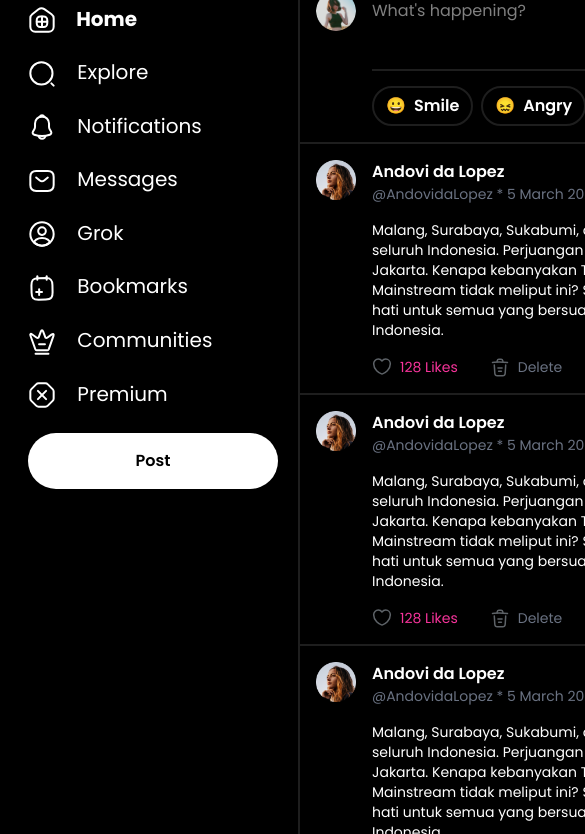
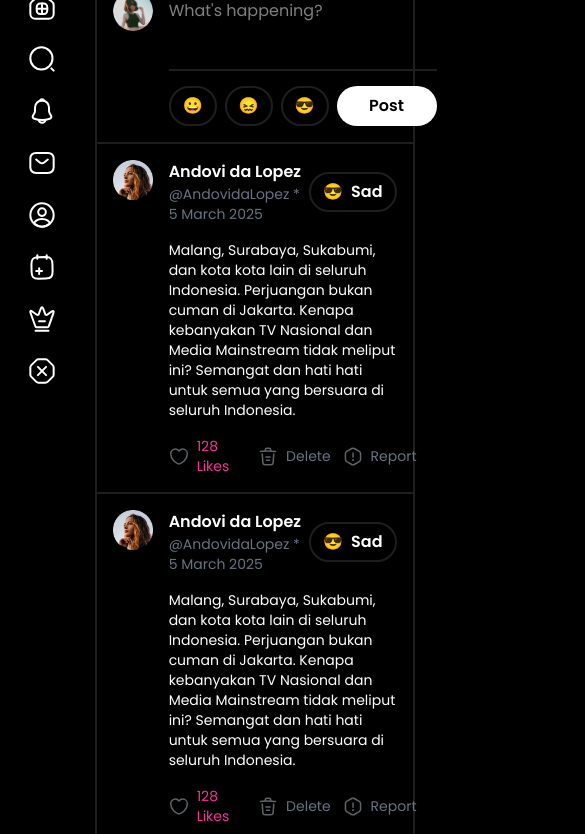
Before and after one commit to balbaal/twittr, a website: page public/index.html in a window 390 px wide. Shown: the part 87-921 px from the top of the page, 585 px wide, since content can reach past the window. Drawn offline with Linux system fonts and the light colour scheme.

Commit message:
fix: responsive

```diff
--- a/public/index.html
+++ b/public/index.html
@@ -16,7 +16,77 @@
   </head>
   <body class="bg-black text-white">
     <div class="max-w-7xl mx-auto flex flex-row gap-5 h-screen px-7">
-      <section class="min-w-[250px] flex flex-col gap-3 pt-8">
+      <!-- Mobile View -->
+      <section class="xl:hidden">
+        <h1 class="text-3xl font-bold py-4">tw.</h1>
+        <ul class="-ml-3">
+          <li class="py-3">
+            <a
+              href="#"
+              class="hover:bg-gray-dark rounded-full pl-3 pr-6 py-3 hover:duration-300"
+            >
+              <img src="assets/home-hashtag.svg" class="h-7 w-7 inline" />
+            </a>
+          </li>
+          <li class="py-3">
+            <a
+              href="#"
+              class="hover:bg-gray-dark rounded-full pl-3 pr-6 py-3 hover:duration-300"
+            >
+              <img src="assets/search-normal.svg" class="h-7 w-7 inline" />
+            </a>
+          </li>
+          <li class="py-3">
+            <a
+              href="#"
+              class="hover:bg-gray-dark rounded-full pl-3 pr-6 py-3 hover:duration-300"
+            >
+              <img src="assets/notification.svg" class="h-7 w-7 inline" />
+            </a>
+          </li>
+          <li class="py-3">
+            <a
+              href="#"
+              class="hover:bg-gray-dark rounded-full pl-3 pr-6 py-3 hover:duration-300"
+            >
+              <img src="assets/sms.svg" class="h-7 w-7 inline" />
+            </a>
+          </li>
+          <li class="py-3">
+            <a
+              href="#"
+              class="hover:bg-gray-dark rounded-full pl-3 pr-6 py-3 hover:duration-300"
+            >
+              <img src="assets/profile-circle.svg" class="h-7 w-7 inline" />
+            </a>
+          </li>
+          <li class="py-3">
+            <a
+              href="#"
+              class="hover:bg-gray-dark rounded-full pl-3 pr-6 py-3 hover:duration-300"
+            >
+              <img src="assets/note-add.svg" class="h-7 w-7 inline" />
+            </a>
+          </li>
+          <li class="py-3">
+            <a
+              href="#"
+              class="hover:bg-gray-dark rounded-full pl-3 pr-6 py-3 hover:duration-300"
+            >
+              <img src="assets/crown-light.svg" class="h-7 w-7 inline" />
+            </a>
+          </li>
+          <li class="py-3">
+            <a
+              href="#"
+              class="hover:bg-gray-dark rounded-full pl-3 pr-6 py-3 hover:duration-300"
+            >
+              <img src="assets/group.svg" class="h-7 w-7 inline" />
+            </a>
+          </li>
+        </ul>
+      </section>
+      <section class="hidden min-w-[250px] xl:flex flex-col gap-3 mt-4">
         <h1 class="text-3xl font-bold">twittr.</h1>
         <ul class="text-xl -ml-3">
           <li class="py-3">
@@ -131,29 +201,29 @@
               placeholder="What's happening?"
               class="w-full h-20 focus:h-36 resize-none focus:outline-none focus:font-semibold focus:duration-300 pt-2 border-b-2 border-line mb-2"
             ></textarea>
-            <div class="flex flex-row justify-between items-center">
+            <div class="flex items-center gap-2 flex-row justify-between">
               <div class="flex gap-2">
                 <div
                   class="flex items-center justify-center gap-2 border-line border-2 rounded-full px-3 py-1.5 cursor-pointer"
                 >
                   <p>😀</p>
-                  <p class="font-semibold">Smile</p>
+                  <p class="font-semibold hidden md:block">Smile</p>
                 </div>
                 <div
                   class="flex items-center justify-center gap-2 border-line border-2 rounded-full px-3 py-1.5 cursor-pointer"
                 >
                   <p>😖</p>
-                  <p class="font-semibold">Angry</p>
+                  <p class="font-semibold hidden md:block">Angry</p>
                 </div>
                 <div
                   class="flex items-center justify-center gap-2 border-line border-2 rounded-full px-3 py-1.5 cursor-pointer"
                 >
                   <p>😎</p>
-                  <p class="font-semibold">Sad</p>
+                  <p class="font-semibold hidden md:block">Sad</p>
                 </div>
               </div>
               <button
-                class="text-black bg-white p-2 w-[100px] rounded-full font-semibold cursor-pointer hover:bg-blue-water-100 hover:duration-300 hover:text-white"
+                class="text-black w-[100px] bg-white p-2 rounded-full font-semibold cursor-pointer hover:bg-blue-water-100 hover:duration-300 hover:text-white"
               >
                 Post
               </button>
@@ -304,9 +374,9 @@
           </div>
         </div>
       </section>
-      <section class="min-w-[350px] flex flex-col gap-4">
+      <section class="hidden min-w-[320px] lg:flex flex-col gap-4">
         <div
-          class="mt-8 border-2 border-line px-3.5 py-3 flex gap-2 items-center rounded-full focus-within:border-blue-water-100"
+          class="mt-2 border-2 border-line px-3.5 py-3 flex gap-2 items-center rounded-full focus-within:border-blue-water-100"
         >
           <img
             src="assets/search-normal-dim.svg"
@@ -316,7 +386,7 @@
           <input
             type="text"
             placeholder="Search"
-            class="outline-none w-full text-sm text-base"
+            class="outline-none w-full text-base"
           />
         </div>
         <div
```
Also changed, not shown: public/style.css.
